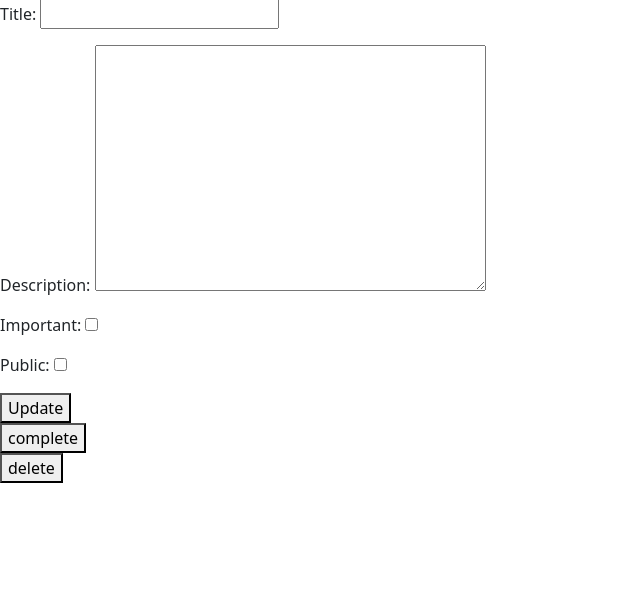
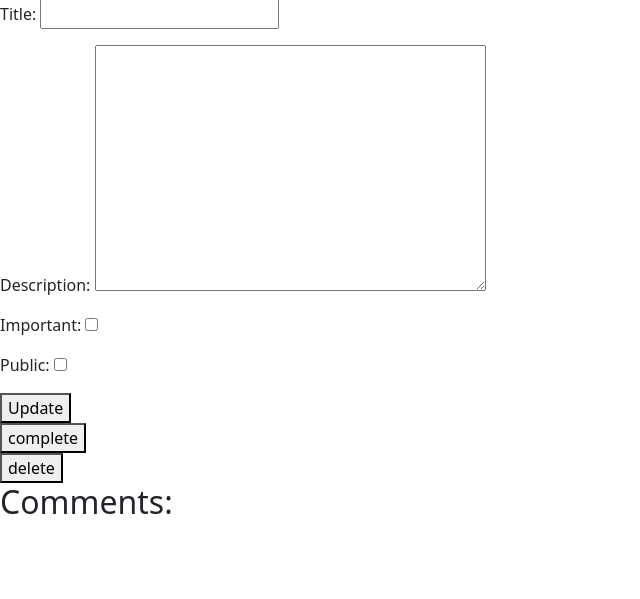
Before and after one commit to fazt/django-notes, a Django app: template tasks/templates/task_detail.html in a window 1280 px wide. Shown: the part 57-656 px from the top of the page, without its empty margins (0-640 px from the left). Run offline with Django 4.2, Linux system fonts and the light colour scheme; the template is opened without the code that fills it: values that come from a table or form of the project are taken from there, others are empty.

Commit message:
Adicion poder ver comentarios en task_detail

```diff
--- a/tasks/models.py
+++ b/tasks/models.py
@@ -21,7 +21,8 @@ class Task(models.Model):
 
 
 class Comment(models.Model):
-    task = models.ForeignKey(Task, on_delete=models.CASCADE)
+    task = models.ForeignKey(
+        Task, on_delete=models.CASCADE, related_name='comments')
     user = models.ForeignKey(User, on_delete=models.CASCADE)
     text = models.TextField(max_length=500)
     created = models.DateTimeField(auto_now_add=True)
--- a/tasks/templates/task_detail.html
+++ b/tasks/templates/task_detail.html
@@ -29,4 +29,11 @@
   </button>
 </form>
 
+  <h2>Comments:</h2>
+  <ul>
+    {% for comment in comments %}
+      <li>{{ comment.text }} - {{ comment.user.username }} - {{ comment.created }}</li>
+    {% endfor %}
+  </ul>
+
 {% endblock %}
--- a/tasks/views.py
+++ b/tasks/views.py
@@ -88,8 +88,9 @@ def signin(request):
 def task_detail(request, task_id):
     if request.method == 'GET':
         task = get_object_or_404(Task, pk=task_id, user=request.user)
+        comments = task.comments.all()
         form = TaskForm(instance=task)
-        return render(request, 'task_detail.html', {'task': task, 'form': form})
+        return render(request, 'task_detail.html', {'task': task, 'form': form, 'comments': comments})
     else:
         try:
             task = get_object_or_404(Task, pk=task_id, user=request.user)
```
Also changed, not shown: tasks/migrations/0005_alter_comment_task.py (added).
